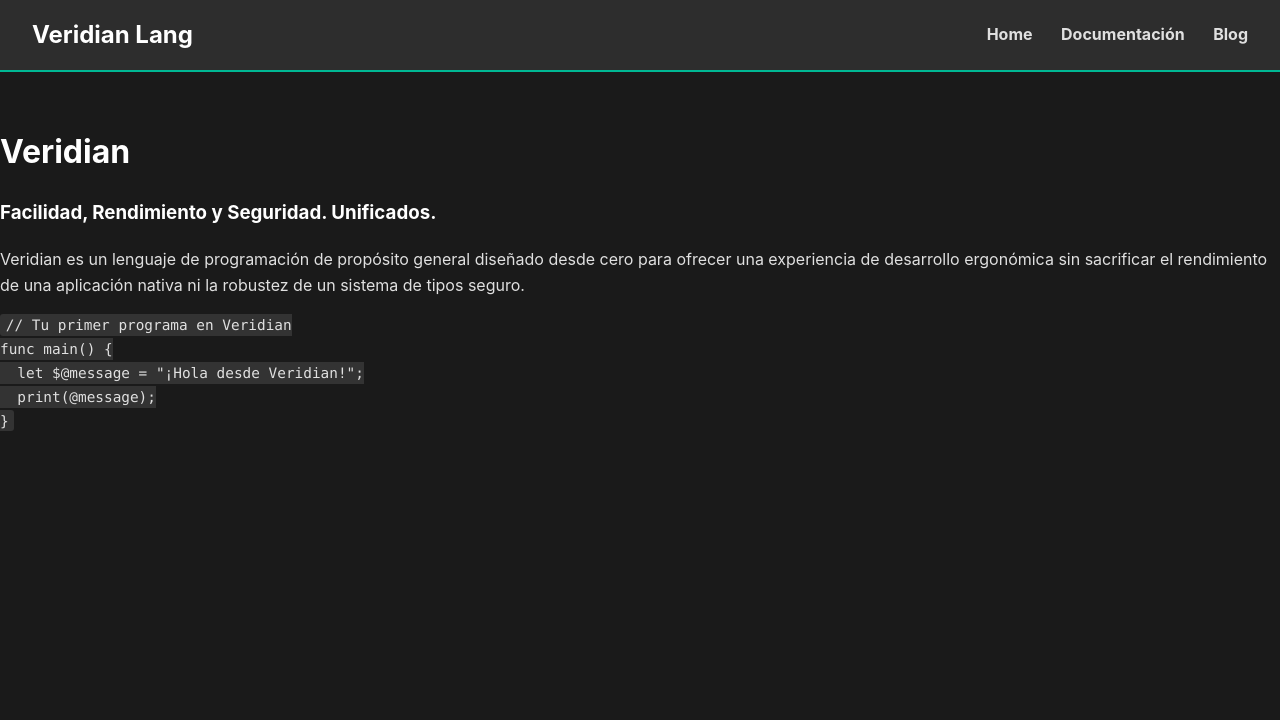
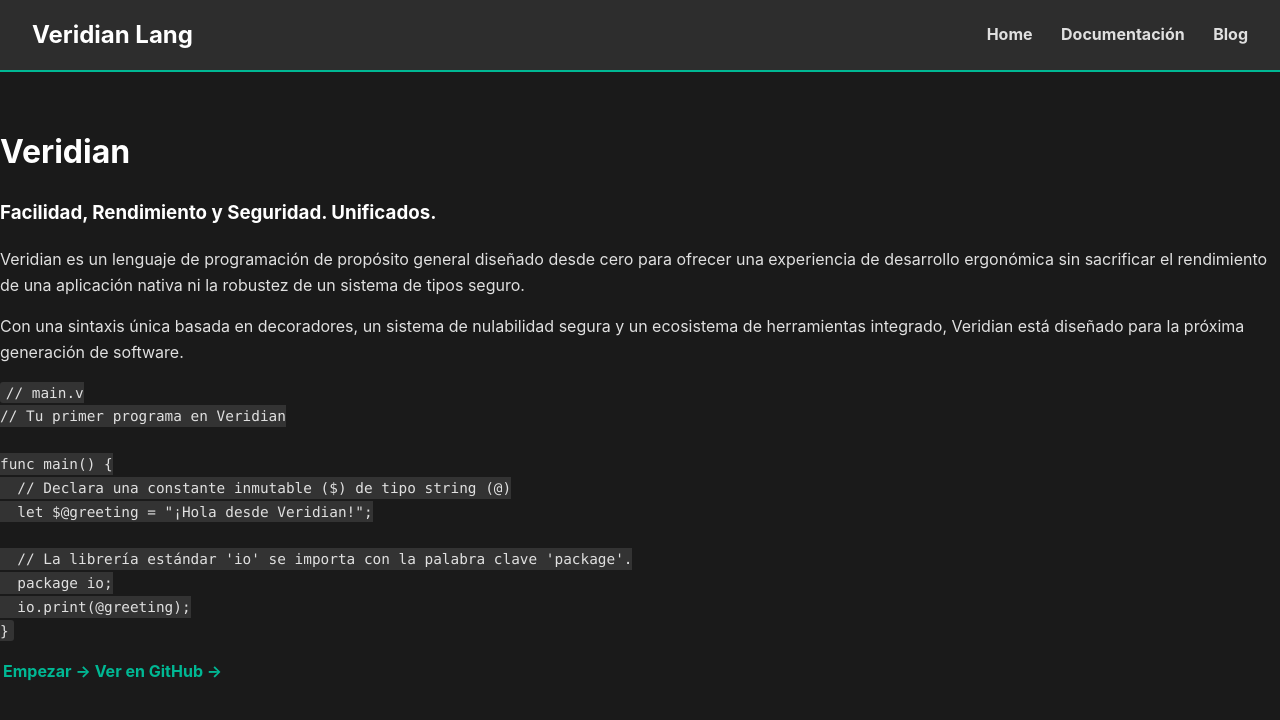
Before and after one commit to NogaGamerYT/nogagameryt.github.io, a Jekyll site: the page built from index.md, in a window 1280 px wide. Shown: the top 720 px of the page. Built offline with Jekyll 4.4.1, drawn with Linux system fonts in a browser that asks for light colours; our own code applies the rules of GitHub Pages for plain Markdown files.

Commit message:
Update index.md

````diff
--- a/index.md
+++ b/index.md
@@ -8,10 +8,20 @@ layout: default
 
 Veridian es un lenguaje de programación de propósito general diseñado desde cero para ofrecer una experiencia de desarrollo ergonómica sin sacrificar el rendimiento de una aplicación nativa ni la robustez de un sistema de tipos seguro.
 
-```veridian
+Con una sintaxis única basada en decoradores, un sistema de nulabilidad segura y un ecosistema de herramientas integrado, Veridian está diseñado para la próxima generación de software.
+
+```veridian{line-numbers="true"}
+// main.v
 // Tu primer programa en Veridian
+
 func main() {
-  let $@message = "¡Hola desde Veridian!";
-  print(@message);
+  // Declara una constante inmutable ($) de tipo string (@)
+  let $@greeting = "¡Hola desde Veridian!";
+
+  // La librería estándar 'io' se importa con la palabra clave 'package'.
+  package io;
+  io.print(@greeting);
 }
 ```
+
+[**Empezar →**](/docs/getting-started/) | [**Ver en GitHub →**](https://github.com/veridian-lang/veridian)
````
